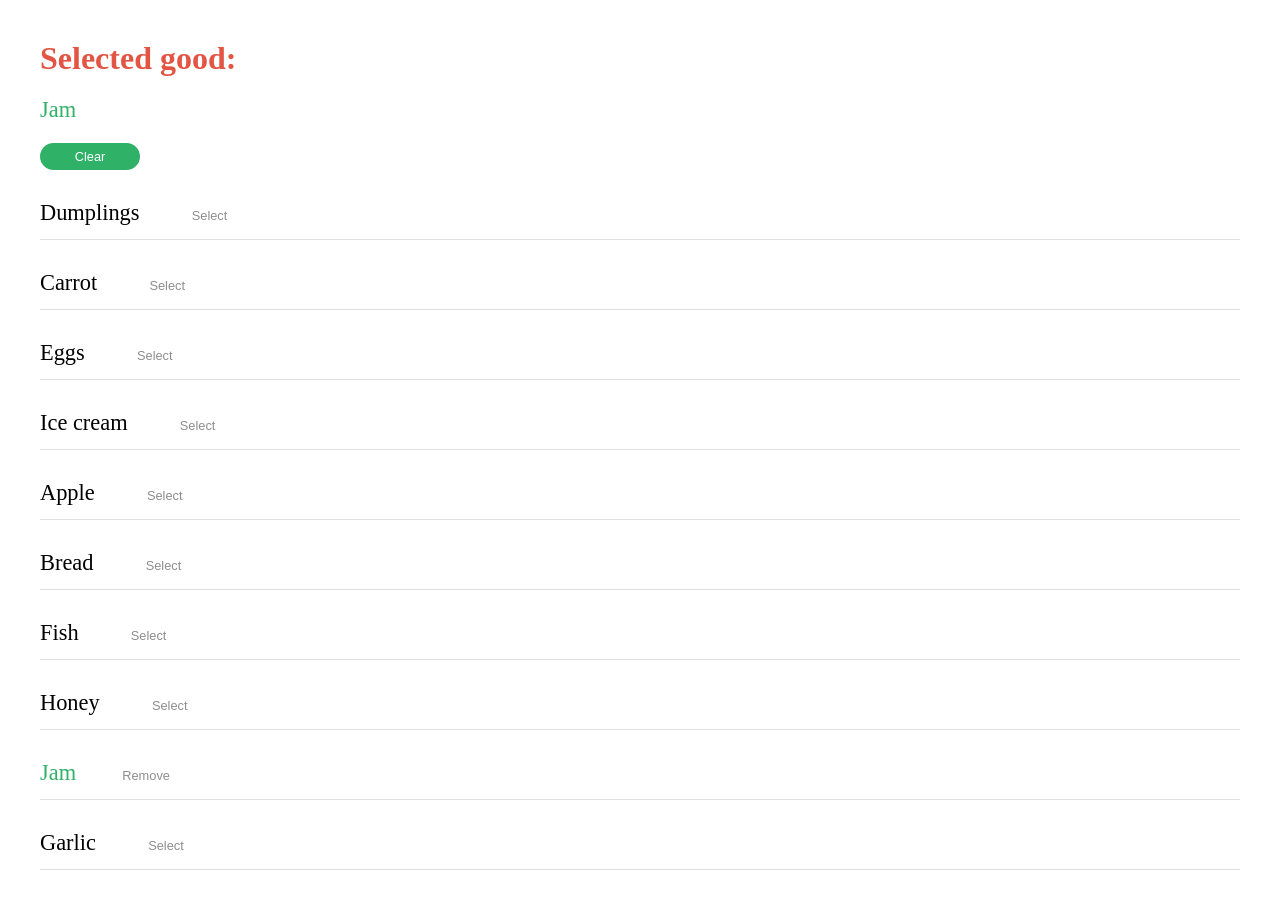
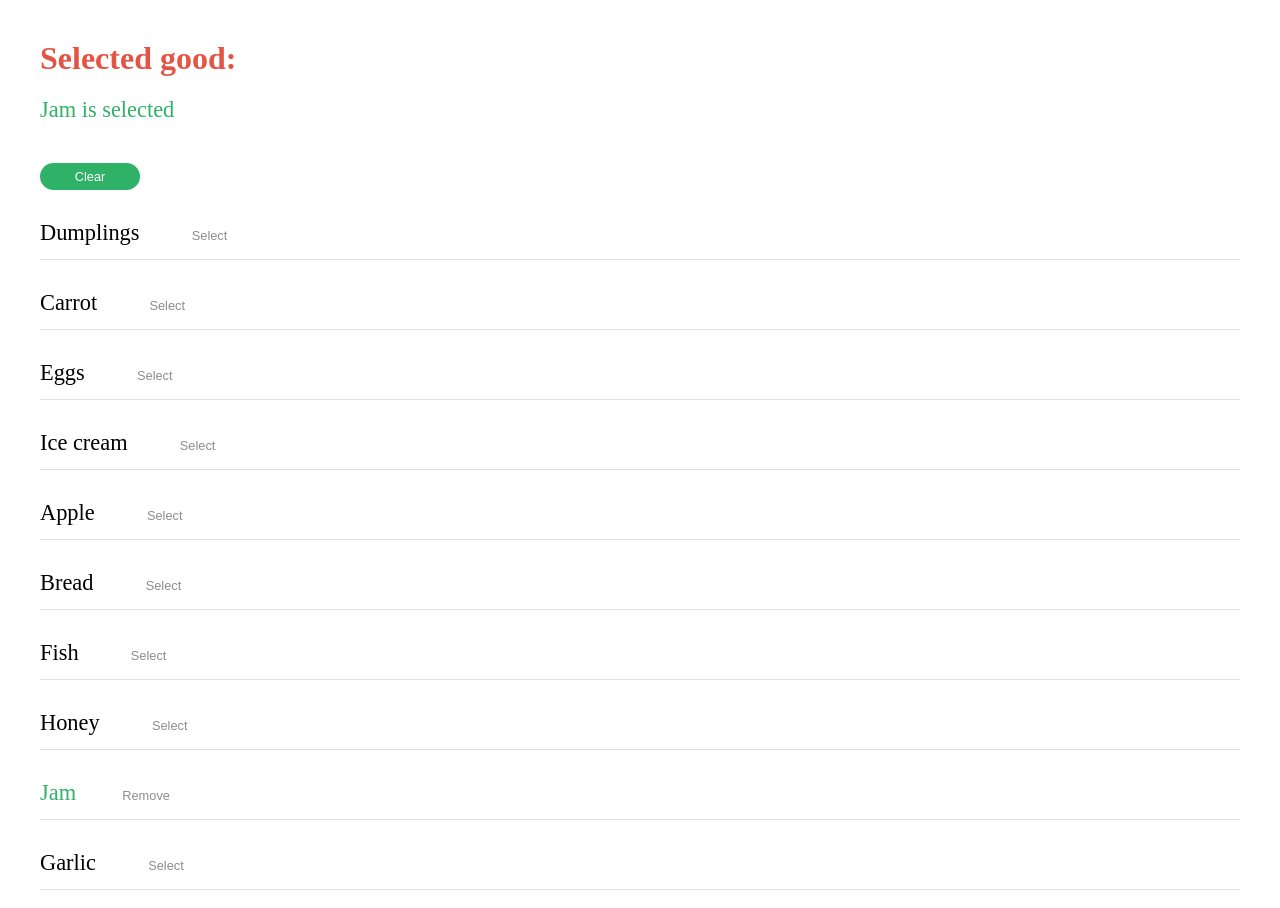
Before and after one commit to mate-academy/react_goods-selector, a React (Create React App) app: page / in a window 1280 px wide. Shown: the top 908 px of the page. Built offline with nearby package versions, Linux system fonts and the light colour scheme.

Commit message:
solution v.1 fixed some inaccuracies

```diff
--- a/src/App.scss
+++ b/src/App.scss
@@ -24,7 +24,10 @@ $gaps: 20px;
   }
 
   &__selected-goods {
+    display: block;
+    padding: $gaps 0;
     font-size: 1.4rem;
+    font-weight: normal;
     color: $color-green;
   }
 }
--- a/src/App.tsx
+++ b/src/App.tsx
@@ -48,10 +48,11 @@ class App extends React.Component<{}, State> {
     }
 
     if (selectedGoodslist.length === 1) {
-      return selectedGoodslist[0];
+      return `${selectedGoodslist[0]} is selected`;
     }
 
-    return selectedGoodslist.map((good, index) => {
+    return `${selectedGoodslist
+      .map((good, index) => {
         if (index === selectedGoodslist.length - 1) {
           return good;
         }
@@ -61,7 +62,8 @@ class App extends React.Component<{}, State> {
         }
 
         return `${good}, `;
-    }).join('');
+      })
+      .join('')} are selected`;
   };
 
   buttonAddRemoveHandler = (isSelected: boolean, good: string) => {
@@ -80,8 +82,12 @@ class App extends React.Component<{}, State> {
         <section className="title">
           <h1 className="title__h1">
             Selected good:
+            <span
+              className="title__selected-goods"
+            >
+              {this.showSelectedGood()}
+            </span>
           </h1>
-          <p className="title__selected-goods">{this.showSelectedGood()}</p>
           {this.state.selectedGoodslist.length
             ? (
               <button
```
Lines whose indentation alone changed are shown as unchanged.
